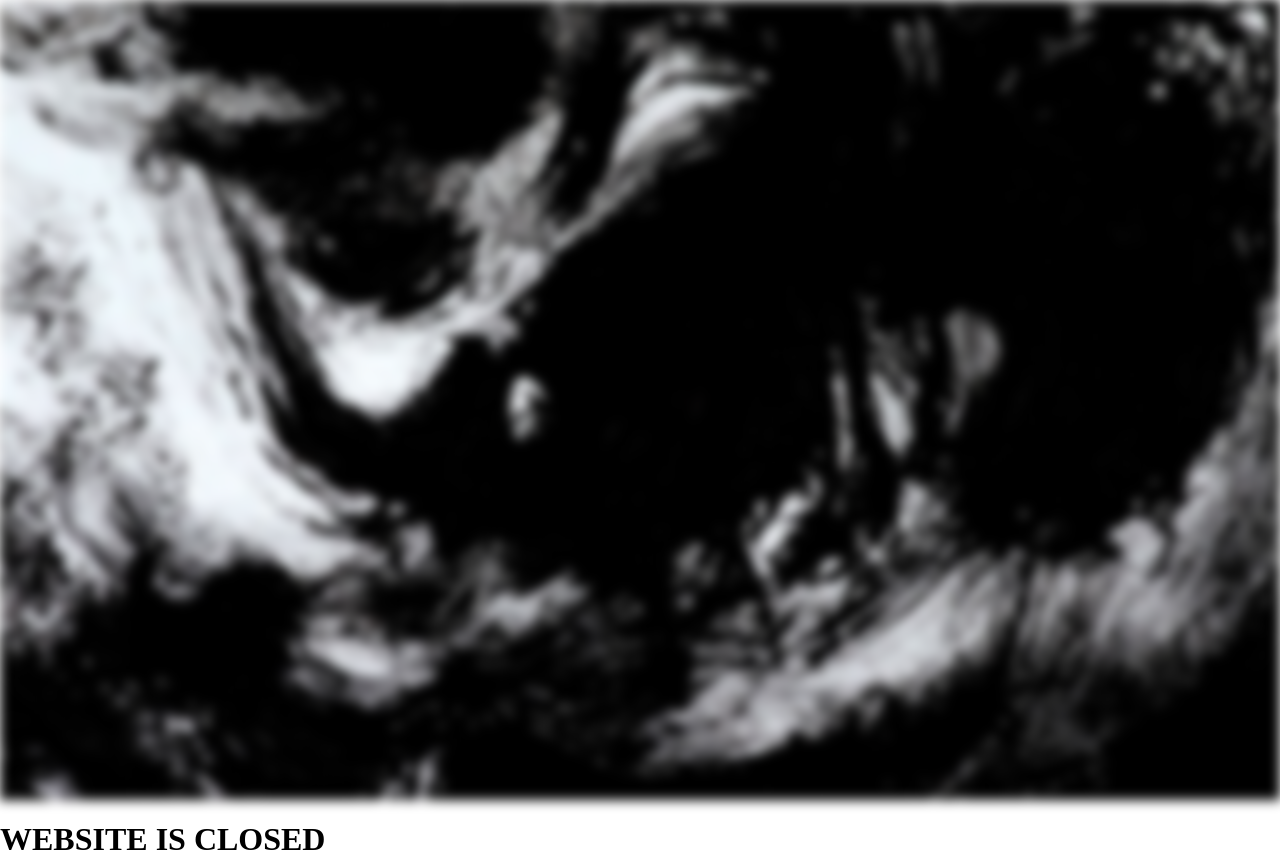
After one commit to baibarz/do-you-think-you-are-real, a Flask app: template you_are_real/templates/closed.html in a window 1280 px wide. The commit adds this page. Run offline with Flask 2, Linux system fonts and the light colour scheme; the template is opened without the code that fills it, so the values that code supplies are empty.

Commit message:
Created closed page

```diff
--- a/you_are_real/static/style.css
+++ b/you_are_real/static/style.css
@@ -21,9 +21,20 @@
     font-weight: normal;
 }
 
-body {
+html, body {
+  height: 100%;
+  margin: 0px;
+}
+
+.background {
   background-image: url('images/glitch.jpg');
   background-repeat: no-repeat;
   background-attachment: fixed;
   background-size: cover;
+  height: 100%;
 }
+
+.blurred {
+  filter:blur(6px);
+
+}
--- /dev/null
+++ b/you_are_real/templates/closed.html
@@ -0,0 +1,20 @@
+<html lang="en">
+    <head>
+        <meta charset="UTF-8">
+        <meta http-equiv="X-UA-Compatible" content="IE=edge">
+        <meta name="viewport" content="width=device-width, initial-scale=1.0">
+        <link rel="stylesheet" href="static/style.css">
+
+
+        <title>closed</title>
+
+    </head>
+    <body>
+        <div class="background blurred"></div>
+        <div class="text_box">
+            <h1>WEBSITE IS CLOSED</h1>
+
+        </div>
+
+    </body>
+</html>
--- a/you_are_real/templates/index.html
+++ b/you_are_real/templates/index.html
@@ -7,6 +7,8 @@
 
 </head>
 <body>
+    <div class="background"></div>
+
     <div>
         <form action="/update" method="POST">
             <div id="main_text">{{question}}</div>
```
Also changed, not shown: closed.css (deleted), closed.html (deleted).
